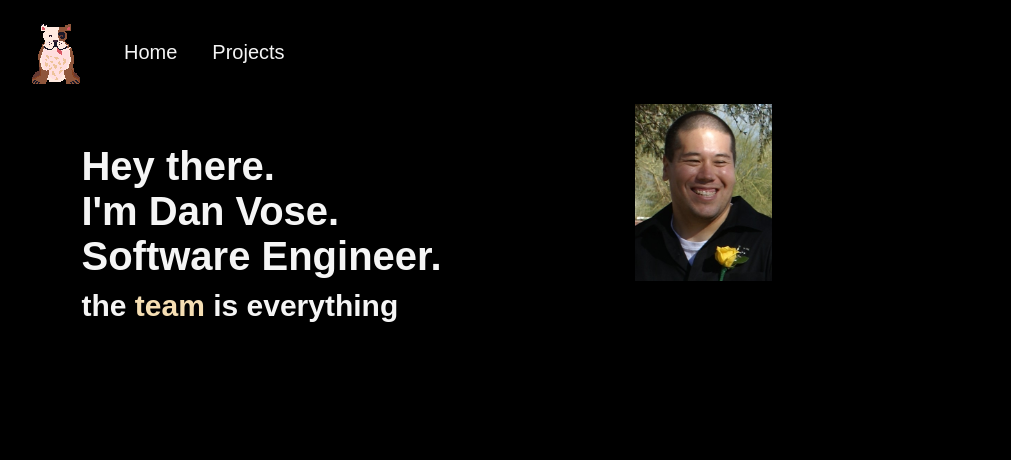
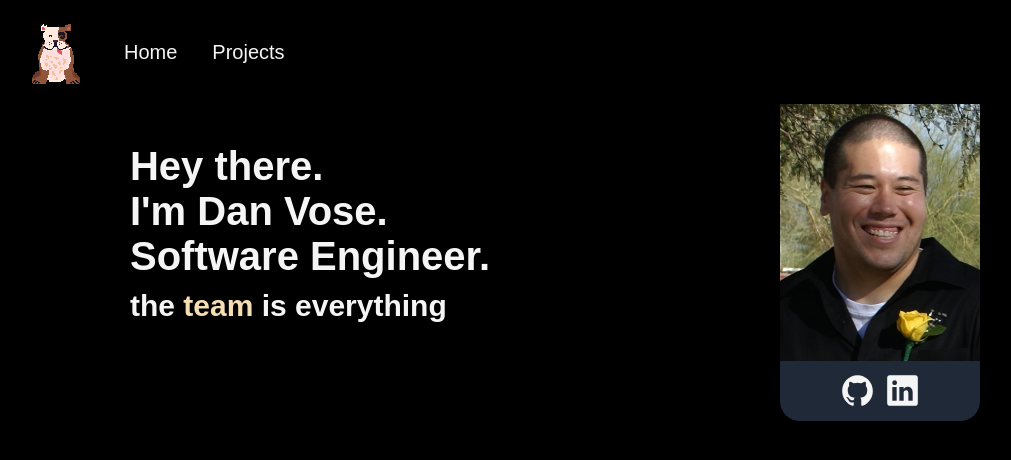
Before and after one commit to mightynumber2/mightynumber2.github.io, a plain HTML site: page index.html in a window 1280 px wide. Shown: the whole page, without its empty margins (85-1096 px from the left). Drawn offline with nearby package versions, Linux system fonts and the light colour scheme; a web font is replaced by a local one.

Commit message:
Insert social links, fix-up profile pic

```diff
--- a/index.html
+++ b/index.html
@@ -34,12 +34,19 @@
       </section>
 
       <aside>
-        <img src="img/profile img.JPG" alt="">
+        <section class="aside-container">
+          <img class="profile-pic" src="img/profile img.JPG" alt="">
+          <ul class="social-links">
+            <li><a href="https://github.com/mightynumber2" target="_blank"><ion-icon class="social-imgs" name="logo-github"></ion-icon></a></li>
+            <li><a href="#"><ion-icon class="social-imgs" name="logo-linkedin"></ion-icon></a></li>
+          </ul>
+        </section>
       </aside>
     </section>
 
   </main>
 </div>
 
+<script type="module" src="https://unpkg.com/ionicons@5.5.2/dist/ionicons/ionicons.esm.js"></script>
 </body>
 </html>
--- a/style.css
+++ b/style.css
@@ -12,12 +12,20 @@ body {
   font-family: 'Syne Mono', sans-serif;
 }
 
+/*
+background: rgba(31,41,55);
+*/
+
 /* ///////////////////////////////////////// */
 
 /* GENERAL */
 .container {
   max-width: 114rem;
   margin: auto;
+}
+
+ul {
+  list-style: none;
 }
 
 .span-color {
@@ -31,7 +39,6 @@ body {
   justify-content: flex-start;
   align-items: center;
   gap: 3.5rem;
-  list-style: none;
   font-size: 2rem;
 }
 
@@ -55,6 +62,28 @@ h2 {
   margin-top: 1rem;
 }
 
-img {
-  max-width: 35%;
+aside {
+  text-align: center;
 }
+
+.profile-pic {
+  width: 20rem;
+}
+
+.social-links {
+  display: flex;
+  justify-content: center;
+  gap: 1rem;
+  padding: 0;
+}
+
+.social-imgs {
+  height: 3.5rem;
+  width: 3.5rem;
+}
+
+.aside-container {
+  background: rgba(31,41,55);
+  border-radius: 2rem;
+  padding-bottom: 0.1rem;
+}
```
